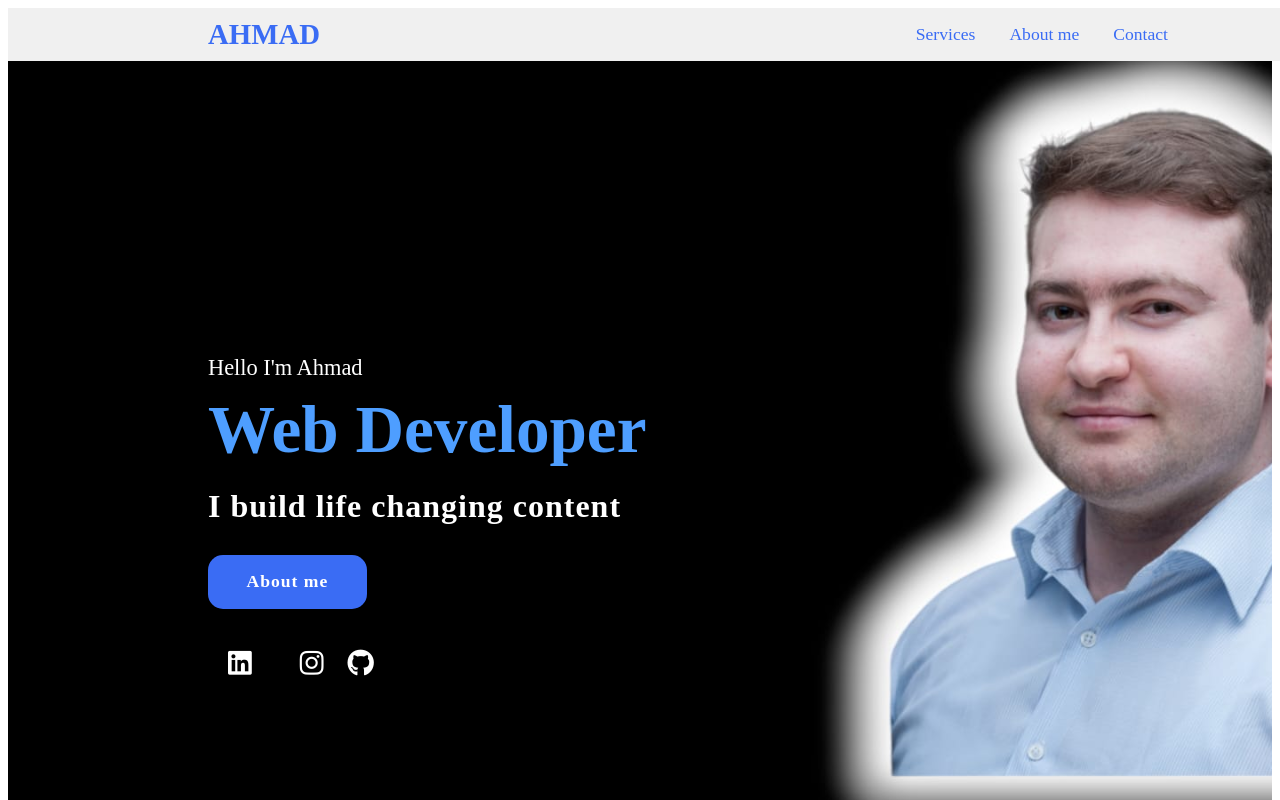
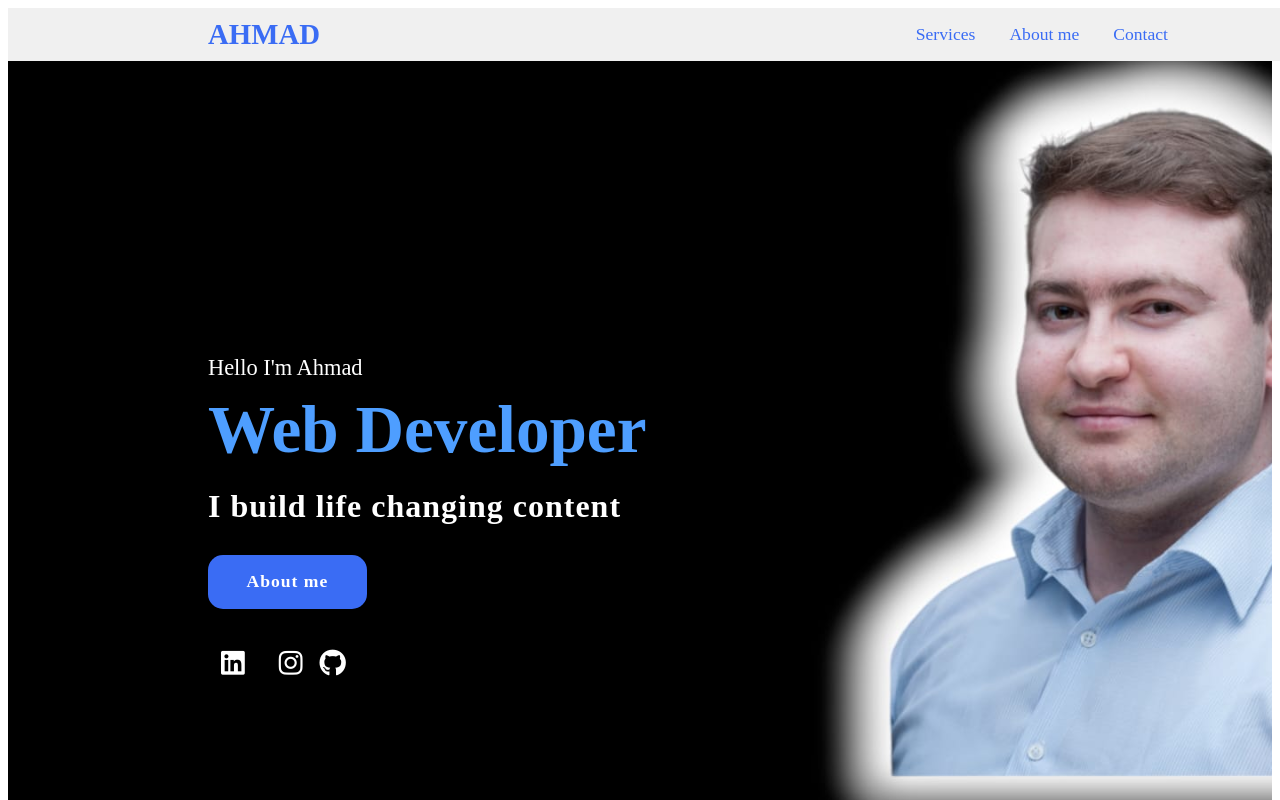
Before and after one commit to Ahmadhsharif/Portfolio, a plain HTML site: page index.html in a window 1280 px wide. Shown: the top 800 px of the page. Drawn offline with Linux system fonts and the light colour scheme.

Commit message:
social icons padding in main modified

```diff
--- a/style.css
+++ b/style.css
@@ -92,7 +92,7 @@ header{
 .social-icons a{
     color: #fff;
     font-size: 1.7em;
-    padding-left: 20px;
+    padding-left: 13px;
 }
 .title {
     display: flex;
```
